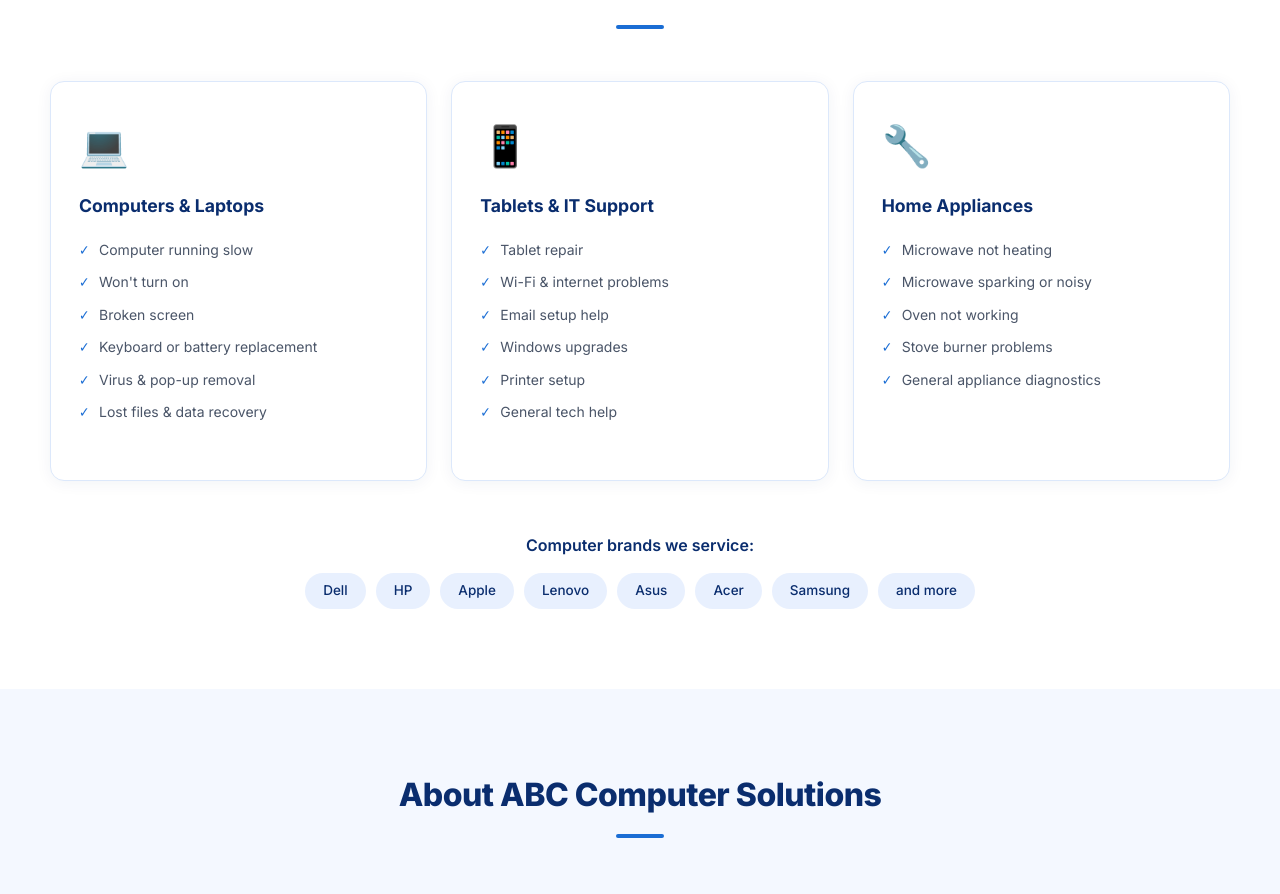
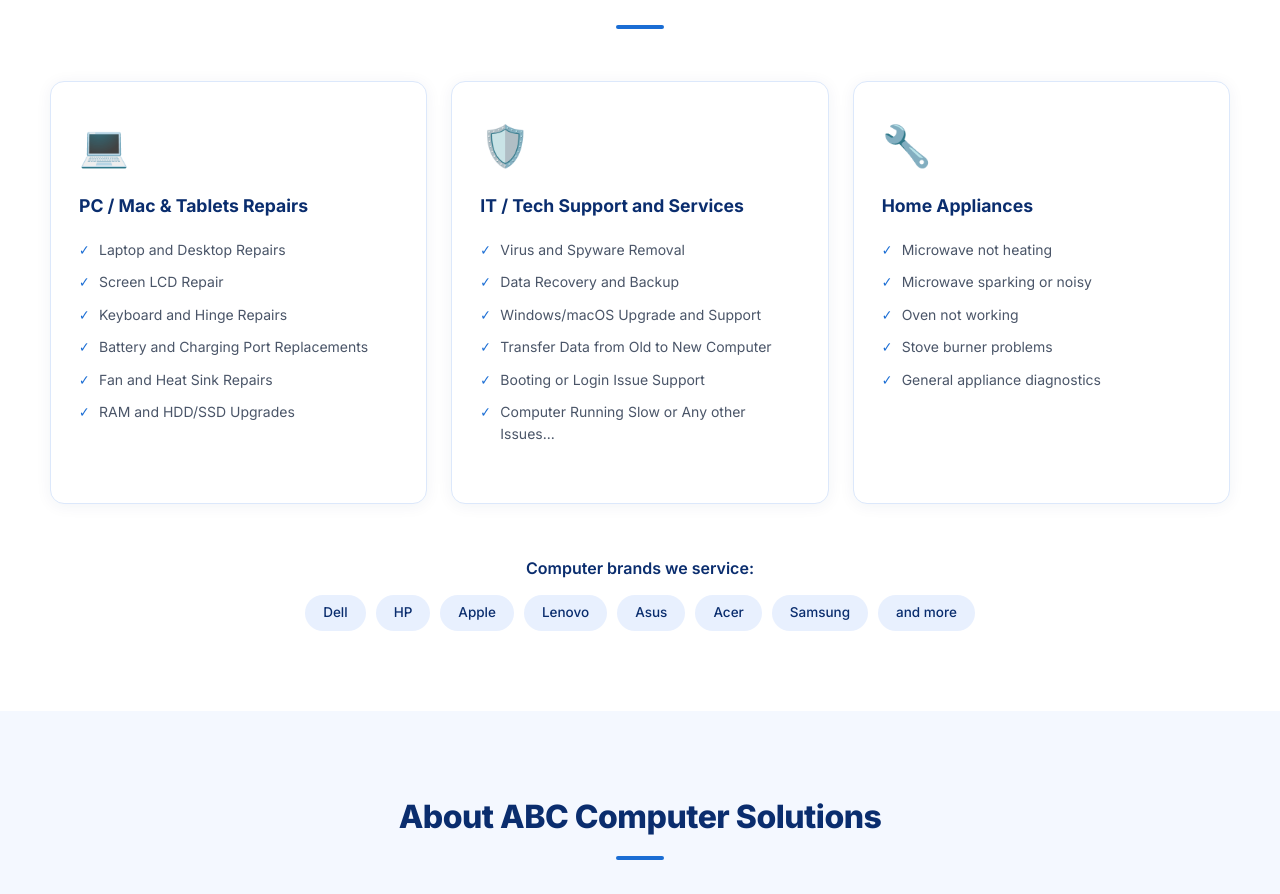
Before and after one commit to hchungsr/abccsi, a React (Vite) app: page / in a window 1280 px wide. Shown: the part 1511-2405 px from the top of the page. Built offline with nearby package versions, Linux system fonts and the light colour scheme.

Commit message:
update services content

```diff
--- a/src/HomePage.jsx
+++ b/src/HomePage.jsx
@@ -64,26 +64,26 @@ export default function HomePage() {
           <div className="services-grid">
             <div className="service-card">
               <div className="service-icon">💻</div>
-              <h3>Computers &amp; Laptops</h3>
+              <h3>PC / Mac &amp; Tablets Repairs</h3>
               <ul>
-                <li>Computer running slow</li>
-                <li>Won't turn on</li>
-                <li>Broken screen</li>
-                <li>Keyboard or battery replacement</li>
-                <li>Virus &amp; pop-up removal</li>
-                <li>Lost files &amp; data recovery</li>
+                <li>Laptop and Desktop Repairs</li>
+                <li>Screen LCD Repair</li>
+                <li>Keyboard and Hinge Repairs</li>
+                <li>Battery and Charging Port Replacements</li>
+                <li>Fan and Heat Sink Repairs</li>
+                <li>RAM and HDD/SSD Upgrades</li>
               </ul>
             </div>
             <div className="service-card">
-              <div className="service-icon">📱</div>
-              <h3>Tablets &amp; IT Support</h3>
+              <div className="service-icon">🛡️</div>
+              <h3>IT / Tech Support and Services</h3>
               <ul>
-                <li>Tablet repair</li>
-                <li>Wi-Fi &amp; internet problems</li>
-                <li>Email setup help</li>
-                <li>Windows upgrades</li>
-                <li>Printer setup</li>
-                <li>General tech help</li>
+                <li>Virus and Spyware Removal</li>
+                <li>Data Recovery and Backup</li>
+                <li>Windows/macOS Upgrade and Support</li>
+                <li>Transfer Data from Old to New Computer</li>
+                <li>Booting or Login Issue Support</li>
+                <li>Computer Running Slow or Any other Issues...</li>
               </ul>
             </div>
             <div className="service-card">
```
